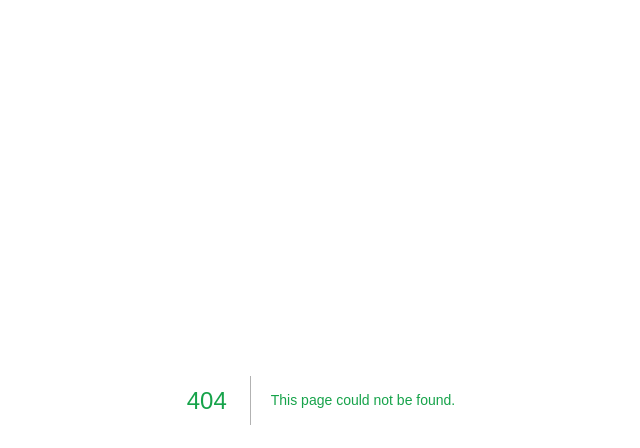
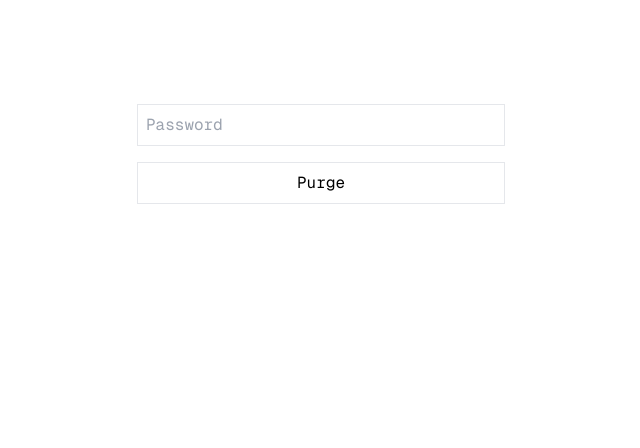
Before and after one commit to austinlparker/pds-blog, a Next.js app: page /purge in a window 1280 px wide. Before the commit this address had no page. Shown: the top 448 px of the page, without its empty margins (319-959 px from the left). Built offline with nearby package versions, Linux system fonts and the light colour scheme; a web font is replaced by a local one.

Commit message:
add cache purge

```diff
--- a/next.config.ts
+++ b/next.config.ts
@@ -4,6 +4,7 @@ const nextConfig: NextConfig = {
   env: {
     PDS_URL: process.env.PDS_URL!,
     ACCOUNT_DID: process.env.ACCOUNT_DID!,
+    PURGE_PASSWORD: process.env.PURGE_PASSWORD!,
   },
   images: {
     domains: ["fonts.gstatic.com"],
--- /dev/null
+++ b/src/app/post/purge/actions.ts
@@ -0,0 +1,16 @@
+"use server";
+
+import { revalidatePath } from "next/cache";
+import { redirect } from "next/navigation";
+
+export async function purgeCache(formData: FormData) {
+  const rkey = formData.get("rkey")!;
+  const password = formData.get("password");
+  if (password === process.env.PURGE_PASSWORD) {
+    revalidatePath(`/post/${rkey}`, "page");
+    redirect(`/post/${rkey}`);
+  } else {
+    console.error(`Invalid password: ${password}`);
+    redirect(`/post/${rkey}/purge?error=true`);
+  }
+}
--- /dev/null
+++ b/src/app/post/purge/page.tsx
@@ -0,0 +1,31 @@
+import { purgeCache } from "./actions";
+
+export default async function Purge({
+  params,
+  searchParams,
+}: {
+  params: Promise<{ rkey: string }>;
+  searchParams: Promise<{ error?: string }>;
+}) {
+  const { rkey } = await params;
+  const { error } = await searchParams;
+  return (
+    <form
+      action={purgeCache}
+      method="post"
+      className="flex flex-col gap-4 p-2 mt-24 mx-auto max-w-96"
+    >
+      <input type="hidden" name="rkey" value={rkey} />
+      <input
+        type="password"
+        name="password"
+        placeholder="Password"
+        className="p-2 border rounded-xs"
+      />
+      {error && <p className="text-red-500">Incorrect Password</p>}
+      <button type="submit" className="p-2 border rounded-xs">
+        Purge
+      </button>
+    </form>
+  );
+}
--- /dev/null
+++ b/src/app/purge/actions.ts
@@ -0,0 +1,16 @@
+"use server";
+
+import { revalidatePath } from "next/cache";
+import { redirect } from "next/navigation";
+
+export async function purgeCache(formData: FormData) {
+  const password = formData.get("password");
+  if (password === process.env.PURGE_PASSWORD) {
+    revalidatePath("/", "page");
+    revalidatePath("/post/[rkey]", "page");
+    redirect("/");
+  } else {
+    console.error(`Invalid password: ${password}`);
+    redirect("/purge?error=true");
+  }
+}
--- /dev/null
+++ b/src/app/purge/page.tsx
@@ -0,0 +1,27 @@
+import { purgeCache } from "./actions";
+
+export default async function Purge({
+  searchParams,
+}: {
+  searchParams: Promise<{ error?: string }>;
+}) {
+  const { error } = await searchParams;
+  return (
+    <form
+      action={purgeCache}
+      method="post"
+      className="flex flex-col gap-4 p-2 mt-24 mx-auto max-w-96"
+    >
+      <input
+        type="password"
+        name="password"
+        placeholder="Password"
+        className="p-2 border rounded-xs"
+      />
+      {error && <p className="text-red-500">Incorrect Password</p>}
+      <button type="submit" className="p-2 border rounded-xs">
+        Purge
+      </button>
+    </form>
+  );
+}
```
